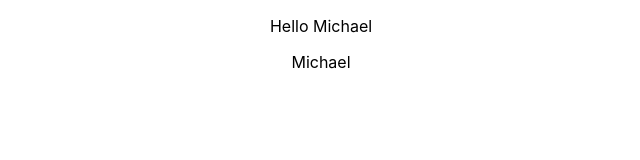
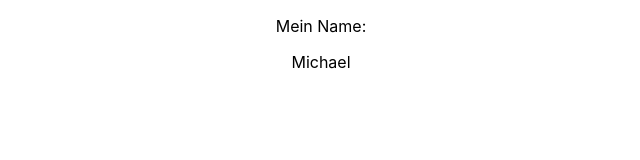
Before and after one commit to andrekovac/react-workshop-20221107, a React (Create React App) app: page / in a window 1280 px wide. Shown: the top 160 px of the page, without its empty margins (319-959 px from the left). Built offline with nearby package versions, Linux system fonts and the light colour scheme.

Commit message:
Add React Fragment

```diff
--- a/src/App.tsx
+++ b/src/App.tsx
@@ -1,11 +1,10 @@
 import "./App.css";
-import SimpleN, { name } from "./components/SimpleName";
+import SimpleN from "./components/SimpleName";
 
 const App = () => {
   return (
     <div className="App">
       <SimpleN />
-      <div>{name}</div>
     </div>
   );
 };
--- a/src/components/SimpleName.tsx
+++ b/src/components/SimpleName.tsx
@@ -3,7 +3,12 @@ import React from "react";
 export const name = "Michael";
 
 export const SimpleName: React.FunctionComponent = () => {
-  return <p>Hello {name}</p>;
+  return (
+    <>
+      <p>Mein Name:</p>
+      <p>{name}</p>
+    </>
+  );
 };
 
 export default SimpleName;
```
